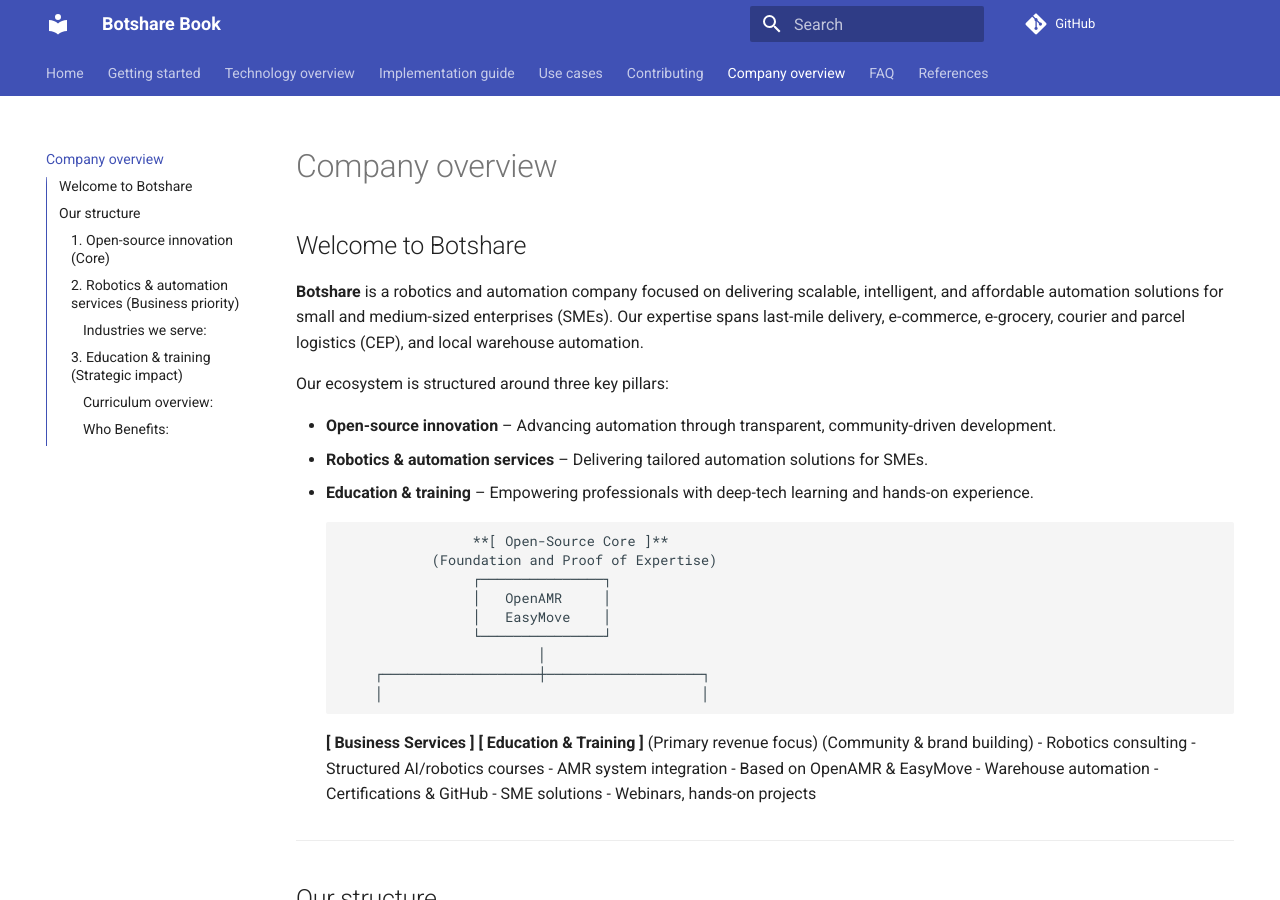
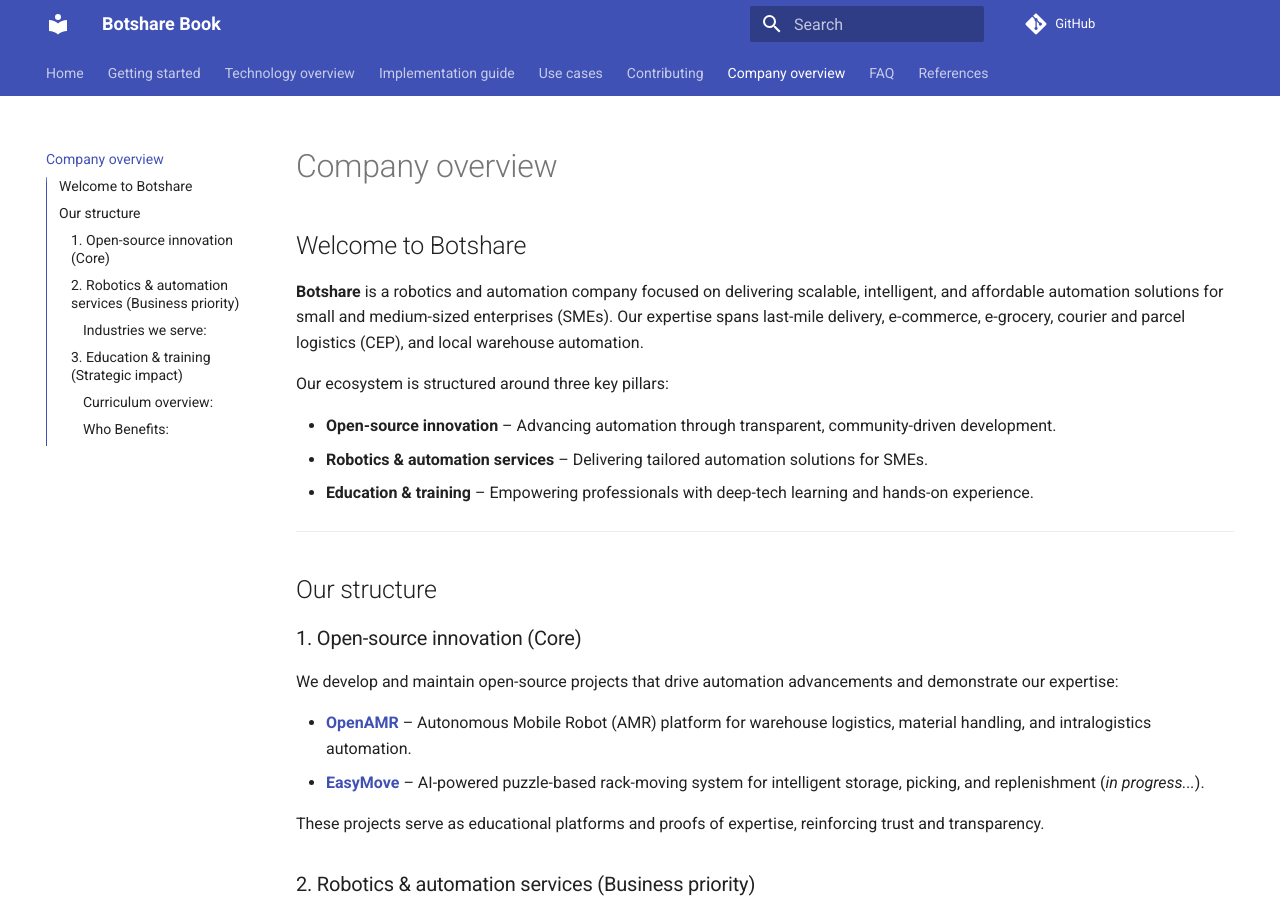
Before and after one commit to BotshareAI/Botshare_book, an MkDocs documentation site: the page built from docs/company_overview.md, in a window 1280 px wide and 900 px high. Built offline with MkDocs 1.6.1 and Material for MkDocs 9.7.7, drawn with Linux system fonts in a browser that asks for light colours.

Commit message:
Update company_overview.md

```diff
--- a/docs/company_overview.md
+++ b/docs/company_overview.md
@@ -9,22 +9,6 @@
 - **Open-source innovation** – Advancing automation through transparent, community-driven development.
 - **Robotics & automation services** – Delivering tailored automation solutions for SMEs.
 - **Education & training** – Empowering professionals with deep-tech learning and hands-on experience.
-
-                        **[ Open-Source Core ]**
-                   (Foundation and Proof of Expertise)
-                        ┌───────────────┐
-                        │   OpenAMR     │
-                        │   EasyMove    │
-                        └───────────────┘
-                                │
-            ┌───────────────────┼───────────────────┐
-            │                                       │
- **[ Business Services ]**            **[ Education & Training ]**
-  (Primary revenue focus)              (Community & brand building)
-    - Robotics consulting                - Structured AI/robotics courses
-    - AMR system integration             - Based on OpenAMR & EasyMove
-    - Warehouse automation               - Certifications & GitHub
-    - SME solutions                      - Webinars, hands-on projects
 
 ---
 
```
